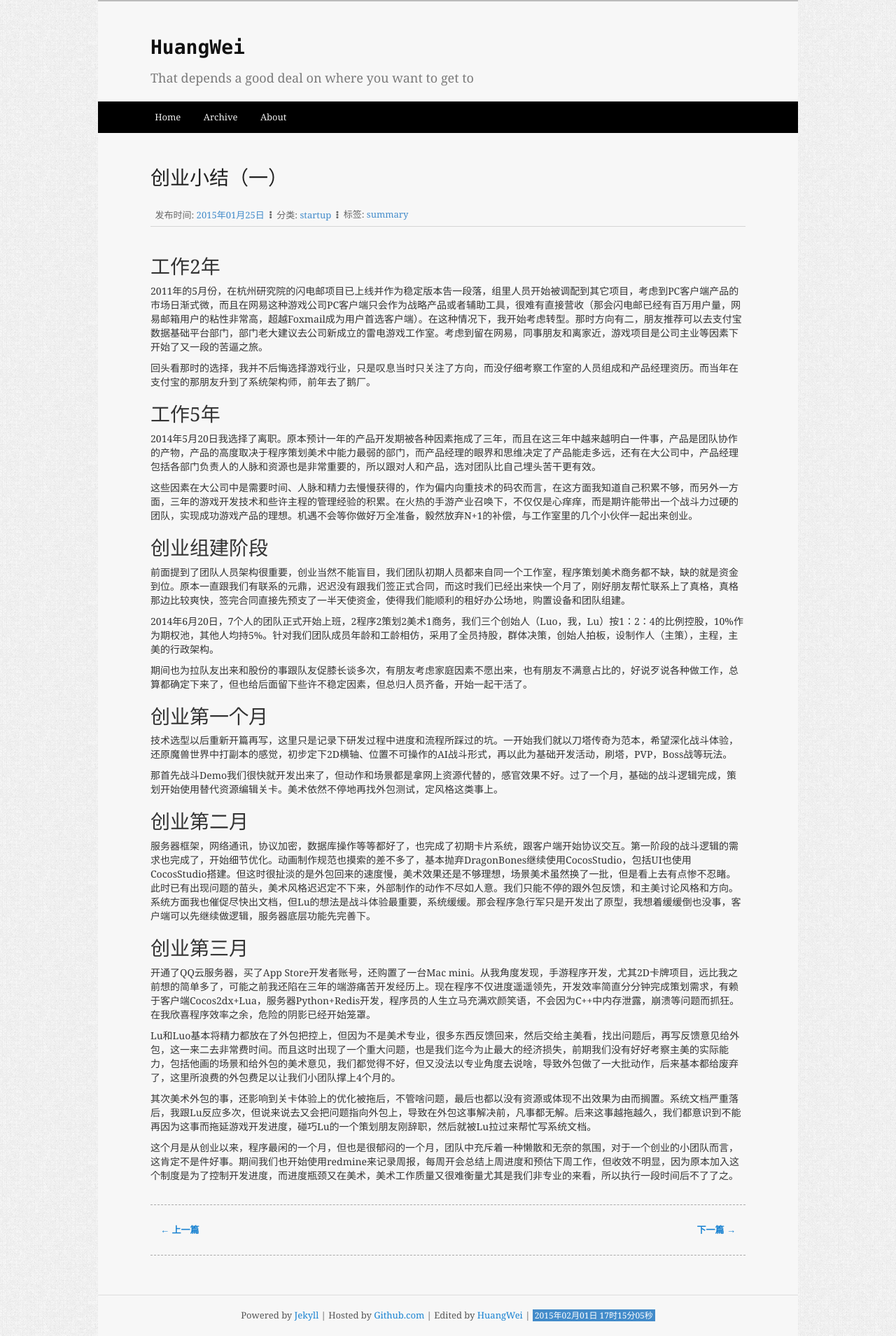
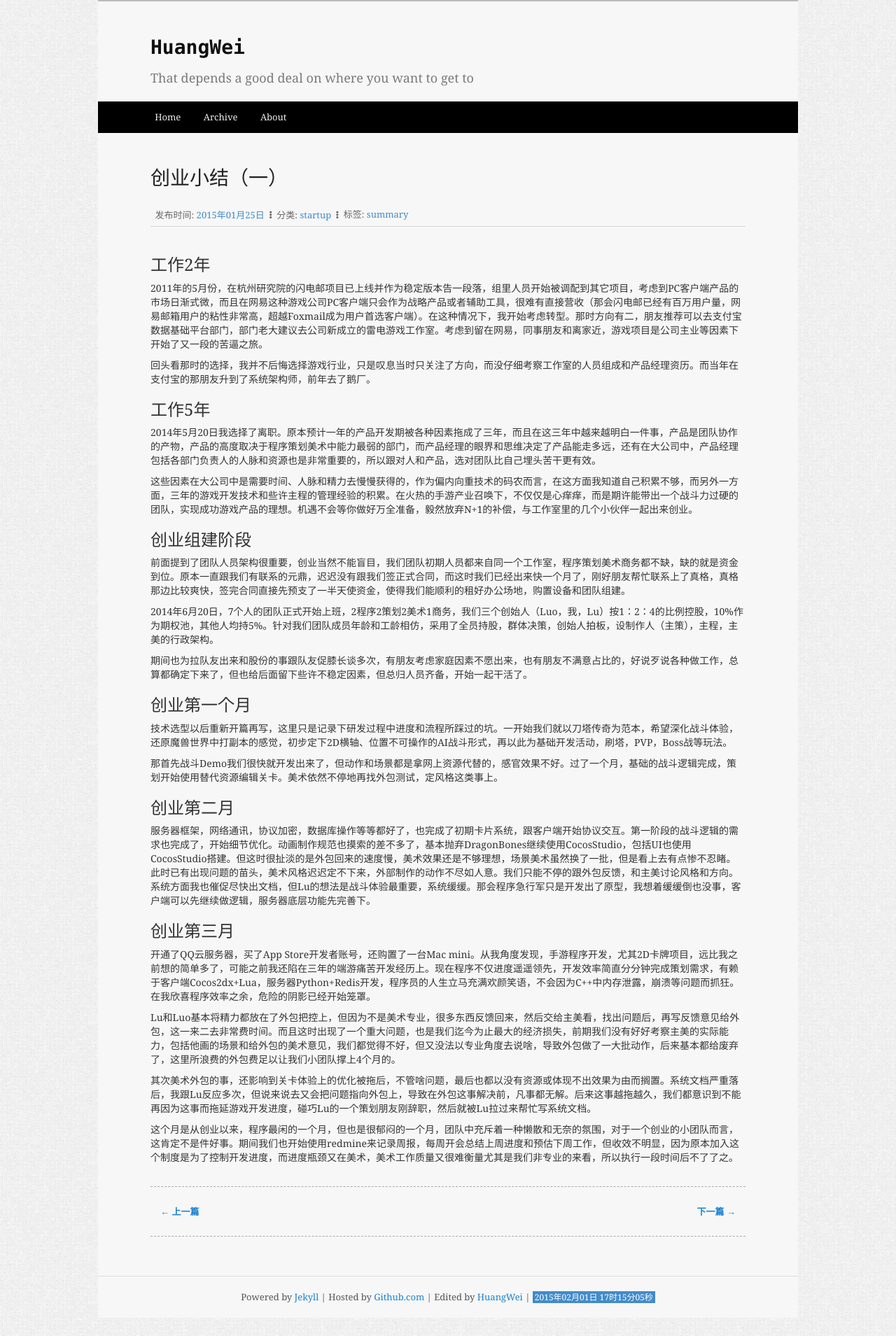
Before and after one commit to huangwei1024/huangwei1024.github.io, a Jekyll site: the page built from _posts/2015-01-25-startup1.md, in a window 1280 px wide. Shown: the whole page at 70% size. Built offline with Jekyll 4.4.1, drawn with Linux system fonts in a browser that asks for light colours; Markdown is read by kramdown in place of the engine named in the settings; comment, search, counter and statistics services are not loaded.

```diff
--- a/_posts/2015-01-25-startup1.md
+++ b/_posts/2015-01-25-startup1.md
@@ -5,7 +5,7 @@ categories: startup
 tags:  summary
 ---
 
-# 工作2年
+## 工作2年
 
 2011年的5月份，在杭州研究院的闪电邮项目已上线并作为稳定版本告一段落，组里人员开始被调配到其它项目，考虑到PC客户端产品的市场日渐式微，而且在网易这种游戏公司PC客户端只会作为战略产品或者辅助工具，很难有直接营收（那会闪电邮已经有百万用户量，网易邮箱用户的粘性非常高，超越Foxmail成为用户首选客户端）。在这种情况下，我开始考虑转型。那时方向有二，朋友推荐可以去支付宝数据基础平台部门，部门老大建议去公司新成立的雷电游戏工作室。考虑到留在网易，同事朋友和离家近，游戏项目是公司主业等因素下开始了又一段的苦逼之旅。
 
@@ -13,13 +13,13 @@ tags:  summary
 
 <!--more-->
 
-# 工作5年
+## 工作5年
 
 2014年5月20日我选择了离职。原本预计一年的产品开发期被各种因素拖成了三年，而且在这三年中越来越明白一件事，产品是团队协作的产物，产品的高度取决于程序策划美术中能力最弱的部门，而产品经理的眼界和思维决定了产品能走多远，还有在大公司中，产品经理包括各部门负责人的人脉和资源也是非常重要的，所以跟对人和产品，选对团队比自己埋头苦干更有效。
 
 这些因素在大公司中是需要时间、人脉和精力去慢慢获得的，作为偏内向重技术的码农而言，在这方面我知道自己积累不够，而另外一方面，三年的游戏开发技术和些许主程的管理经验的积累。在火热的手游产业召唤下，不仅仅是心痒痒，而是期许能带出一个战斗力过硬的团队，实现成功游戏产品的理想。机遇不会等你做好万全准备，毅然放弃N+1的补偿，与工作室里的几个小伙伴一起出来创业。
 
-# 创业组建阶段
+## 创业组建阶段
 
 前面提到了团队人员架构很重要，创业当然不能盲目，我们团队初期人员都来自同一个工作室，程序策划美术商务都不缺，缺的就是资金到位。原本一直跟我们有联系的元鼎，迟迟没有跟我们签正式合同，而这时我们已经出来快一个月了，刚好朋友帮忙联系上了真格，真格那边比较爽快，签完合同直接先预支了一半天使资金，使得我们能顺利的租好办公场地，购置设备和团队组建。
 
@@ -27,17 +27,17 @@ tags:  summary
 
 期间也为拉队友出来和股份的事跟队友促膝长谈多次，有朋友考虑家庭因素不愿出来，也有朋友不满意占比的，好说歹说各种做工作，总算都确定下来了，但也给后面留下些许不稳定因素，但总归人员齐备，开始一起干活了。
 
-# 创业第一个月
+## 创业第一个月
 
 技术选型以后重新开篇再写，这里只是记录下研发过程中进度和流程所踩过的坑。一开始我们就以刀塔传奇为范本，希望深化战斗体验，还原魔兽世界中打副本的感觉，初步定下2D横轴、位置不可操作的AI战斗形式，再以此为基础开发活动，刷塔，PVP，Boss战等玩法。
 
 那首先战斗Demo我们很快就开发出来了，但动作和场景都是拿网上资源代替的，感官效果不好。过了一个月，基础的战斗逻辑完成，策划开始使用替代资源编辑关卡。美术依然不停地再找外包测试，定风格这类事上。
 
-# 创业第二月
+## 创业第二月
 
 服务器框架，网络通讯，协议加密，数据库操作等等都好了，也完成了初期卡片系统，跟客户端开始协议交互。第一阶段的战斗逻辑的需求也完成了，开始细节优化。动画制作规范也摸索的差不多了，基本抛弃DragonBones继续使用CocosStudio，包括UI也使用CocosStudio搭建。但这时很扯淡的是外包回来的速度慢，美术效果还是不够理想，场景美术虽然换了一批，但是看上去有点惨不忍睹。此时已有出现问题的苗头，美术风格迟迟定不下来，外部制作的动作不尽如人意。我们只能不停的跟外包反馈，和主美讨论风格和方向。系统方面我也催促尽快出文档，但Lu的想法是战斗体验最重要，系统缓缓。那会程序急行军只是开发出了原型，我想着缓缓倒也没事，客户端可以先继续做逻辑，服务器底层功能先完善下。
 
-# 创业第三月
+## 创业第三月
 
 开通了QQ云服务器，买了App Store开发者账号，还购置了一台Mac mini。从我角度发现，手游程序开发，尤其2D卡牌项目，远比我之前想的简单多了，可能之前我还陷在三年的端游痛苦开发经历上。现在程序不仅进度遥遥领先，开发效率简直分分钟完成策划需求，有赖于客户端Cocos2dx+Lua，服务器Python+Redis开发，程序员的人生立马充满欢颜笑语，不会因为C++中内存泄露，崩溃等问题而抓狂。在我欣喜程序效率之余，危险的阴影已经开始笼罩。
 
```
Also changed, not shown: _posts/2015-02-02-startup2.md (+1 -1 lines), _layouts/default.html (line endings or trailing spaces).
